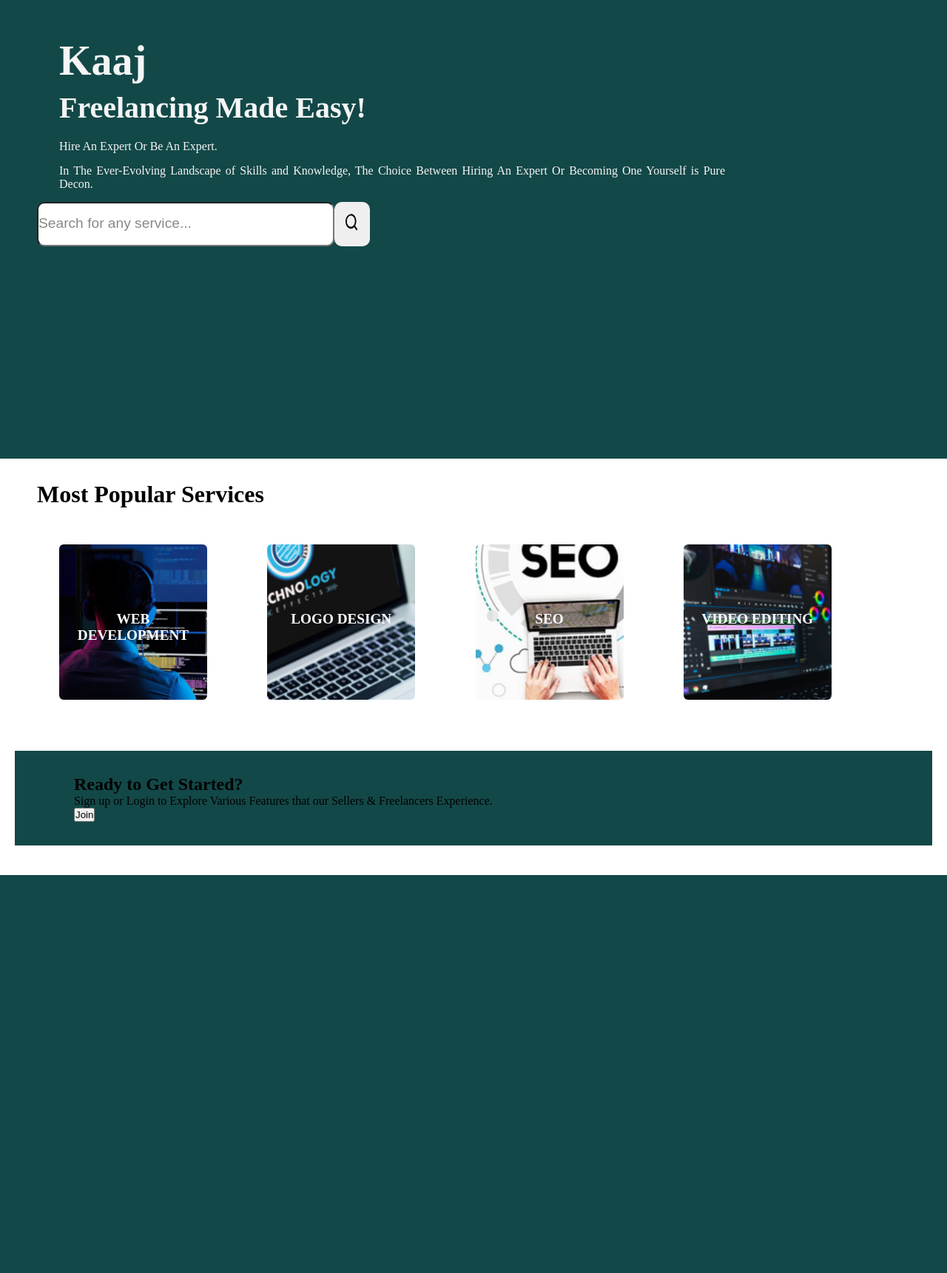
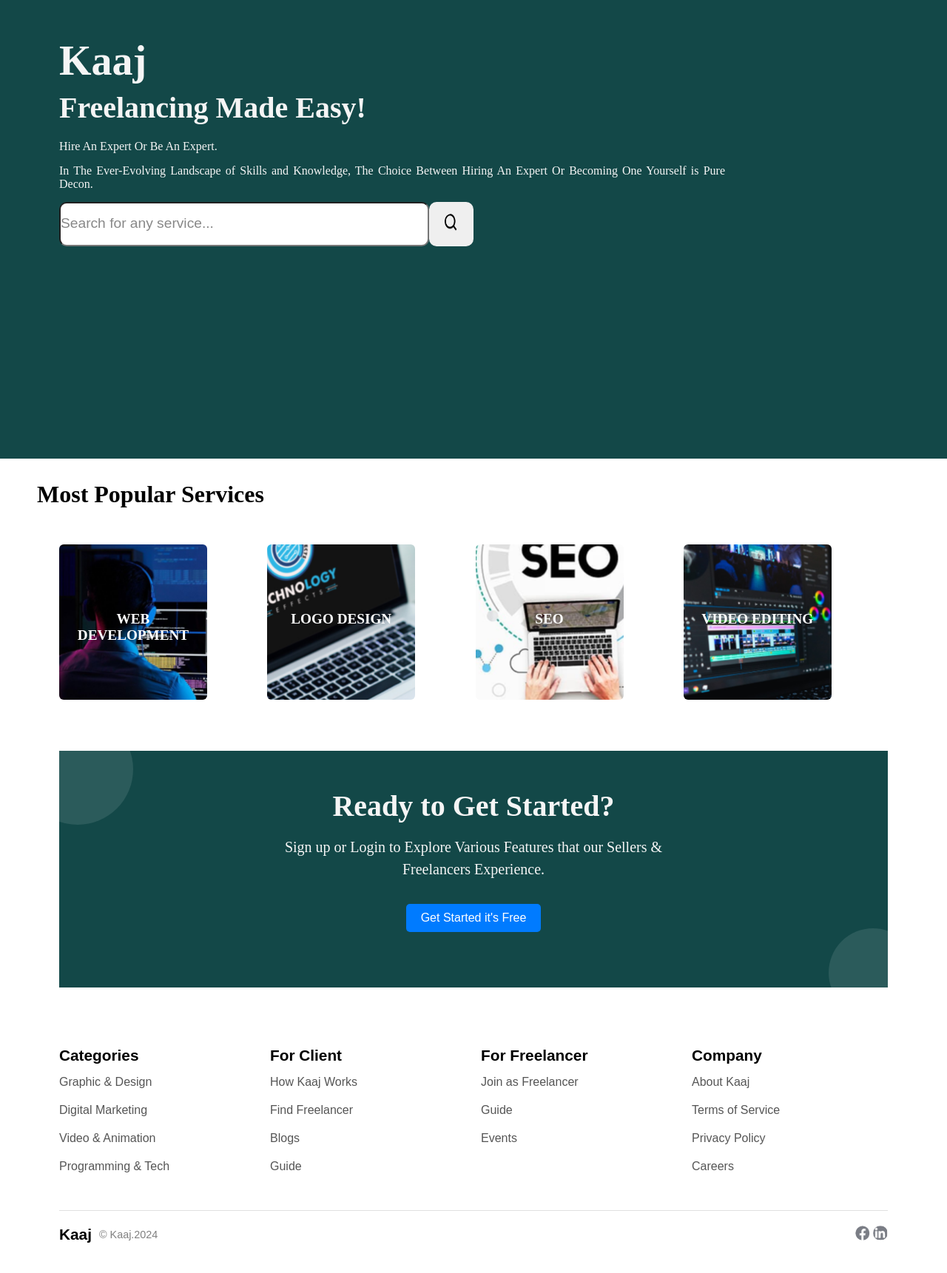
Before and after one commit to suyanthapa/Freelancing-Project, a PHP site: page / in a window 1280 px wide. Shown: the part 38-1759 px from the top of the page at 74% size. Before the commit the page ends 1221 px from the top, so only its background shows below. Run offline with PHP 8.4, Linux system fonts and the light colour scheme.

Commit message:
feat: dashboard updated

```diff
--- a/code/css/dashboard.css
+++ b/code/css/dashboard.css
@@ -26,7 +26,9 @@ margin-bottom: 15px;
     align-items: left;
     /* gap: 20px; */
     margin-bottom: 40px;
-    margin-right: 730px;
+    margin-right: 100px;
+    margin-left: 30px;
+
   }
 
   .searchinput{
@@ -102,11 +104,65 @@ margin-bottom: 15px;
   margin-top: 80px;
 }
 .service-card:hover{
-  zoom: 1.1;
-  transform: translateY(-5px);
+  box-shadow: 0 0 15px 5px rgba(0, 123, 255, 0.5); /* Adjust the glow color and intensity */
+  transition: box-shadow 0.3s ease-in-out;
 }
 .ready{
-  margin: 40px 20px;
+  margin: 40px 80px;
   background-color: #134848;
   padding: 2rem 5rem;
+  height: 320px;
+  display: flex;
+  text-align: center;
+  position: relative;
+  overflow: hidden;
+  color: whitesmoke;
 }
+.ready::before {
+  content: ''; /* Empty content for decoration */
+  position: absolute; /* Positioned relative to the `.ready` container */
+  top: -50px; /* Move the circle above the `.ready` section */
+  left: -50px; /* Move the circle to the left of the `.ready` section */
+  width: 150px; /* Circle size (width) */
+  height: 150px; /* Circle size (height) */
+  background: rgba(255, 255, 255, 0.1); /* Semi-transparent white color */
+  border-radius: 50%; /* Makes it a perfect circle */
+}
+.ready::after {
+  content: '';
+  position: absolute;
+  bottom: -40px; /* Move the circle below the `.ready` section */
+  right: -40px; /* Move the circle to the right of the `.ready` section */
+  width: 120px; /* Circle size */
+  height: 120px; /* Circle size */
+  background: rgba(255, 255, 255, 0.1); /* Same color as `::before` */
+  border-radius: 50%; /* Makes it a circle */
+}
+.content{
+  max-width: 600px;
+  margin: 0 auto;
+  text-align: center;
+}
+.content h2{
+  font-size: 2.5rem;
+  margin-top: 1.2rem;
+  margin-bottom: 1.1rem;
+}
+.content p{
+  font-size: 1.25rem;
+  margin-bottom: 2rem;
+  line-height: 1.5;
+}
+.btn {
+  padding: 10px 20px;
+  font-size: 1rem;
+  color: #fff;
+  background-color: #007bff;
+  border: none;
+  border-radius: 5px;
+  cursor: pointer;
+  transition: background-color 0.3s ease;
+}
+.btn:hover {
+  background-color: #0056b3;
+}
--- /dev/null
+++ b/code/css/footer.css
@@ -0,0 +1,79 @@
+.footer-content {
+    background-color: white;
+    padding: 40px 80px;
+    color:black;
+    font-family: Arial, sans-serif;
+  }
+  .footer-container {
+    display: grid;
+    grid-template-columns: repeat(4, 1fr);
+    gap: 20px;
+  }
+  .footer-column h4 {
+    font-size: 1.3rem;
+    margin-bottom: 15px;
+    color: #000;
+  }
+  .footer-column ul {
+    list-style: none;
+    padding: 0;
+  }
+  .footer-column ul li {
+    margin-bottom: 20px;
+  }
+  .footer-column ul li a {
+    text-decoration: none;
+    color: #555;
+    font-size: 1rem;
+    transition: color 0.3s ease;
+  }
+
+  .footer-column ul li a:hover {
+    color: #134848; /* Accent color */
+  }
+  .footer-bottom {
+    display: flex;
+    justify-content: space-between;
+    align-items: center;
+    margin-top: 30px;
+    padding-top: 20px;
+    border-top: 1px solid #e0e0e0;
+    font-size: 0.9rem;
+  }
+  .footer-text {
+    display: flex;
+    align-items: center;
+  }
+
+  .footer-text h4{
+    font-size: 1.3rem;
+    margin-right: 10px;
+  }
+  .footer-text p {
+    margin: 0;
+  }
+
+  .footer-bottom p {
+    color: grey;
+  }
+  .footer-socials a {
+    position: relative;
+    display: inline-block;
+    border-radius: 50%;
+    overflow: hidden;
+  }
+
+
+  .footer-socials a img {
+    display: block;
+    width: 20px;
+    height: 20px;
+    transition: transform 0.3s ease;
+    position: relative;
+
+  }
+
+  .footer-socials a:hover img {
+    transform: scale(1.1);
+    position: relative;
+  }
--- a/code/dashboard.php
+++ b/code/dashboard.php
@@ -45,7 +45,10 @@
   <div class="content">
     <h2>Ready to Get Started?</h2>
     <p>Sign up or Login to Explore Various Features that our Sellers & Freelancers Experience.</p>
-    <button class="btn">Join</button>
+    <a href="signup.php">
+      <button class="btn">Get Started it's Free</button>
+    </a>
+
 
   </div>
 
--- /dev/null
+++ b/code/footer.php
@@ -0,0 +1,58 @@
+<link rel="stylesheet" href="css/footer.css">
+<footer class="footer-content">
+    <div class="footer-container">
+        <!-- 1st Column -->
+        <div class="footer-column">
+            <h4>Categories</h4>
+            <ul>
+                <li><a href="#">Graphic & Design</a></li>
+                <li><a href="#">Digital Marketing</a></li>
+                <li><a href="#">Video & Animation</a></li>
+                <li><a href="#">Programming & Tech</a></li>
+
+            </ul>
+        </div>
+        <!-- 2nd Column -->
+        <div class="footer-column">
+            <h4>For Client</h4>
+            <ul>
+                <li><a href="#">How Kaaj Works</a></li>
+                <li><a href="#">Find Freelancer</a></li>
+                <li><a href="#">Blogs</a></li>
+                <li><a href="#">Guide</a></li>
+            </ul>
+        </div>
+        <!-- 3rd Column -->
+        <div class="footer-column">
+            <h4>For Freelancer</h4>
+            <ul>
+                <li><a href="#">Join as Freelancer</a></li>
+                <li><a href="#">Guide</a></li>
+                <li><a href="#">Events</a></li>
+
+            </ul>
+        </div>
+        <!-- 4th Column -->
+        <div class="footer-column">
+            <h4>Company</h4>
+            <ul>
+                <li><a href="#">About Kaaj</a></li>
+                <li><a href="#">Terms of Service</a></li>
+                <li><a href="#">Privacy Policy</a></li>
+                <li><a href="#">Careers</a></li>
+
+            </ul>
+        </div>
+    </div>
+    <div class="footer-bottom">
+        <div class="footer-text">
+            <h4>Kaaj</h4>
+            <p>&copy; Kaaj.2024</p>
+        </div>
+
+        <div class="footer-socials">
+            <a href="#"><img src="images/facebook.png"></a>
+            <a href="#"><img src="images/linkedin.png"></a>
+        </div>
+    </div>
+</footer>
--- a/code/index.php
+++ b/code/index.php
@@ -1,15 +1,15 @@
-
 <?php
 
-      session_start();
+session_start();
 
-      // include("connection.php");
-      // include("function.php");
+// include("connection.php");
+// include("function.php");
 
-      // $user_data= check_login($con);
+// $user_data= check_login($con);
 ?>
 <!DOCTYPE html>
 <html lang="en">
+
 <head>
   <meta charset="UTF-8">
   <meta name="viewport" content="width=device-width, initial-scale=1.0">
@@ -20,13 +20,18 @@
 
   </style>
 </head>
+
 <body>
   <!-- Header-Section -->
- <?php include('header.php');?>
+  <?php include('header.php'); ?>
 
   <!-- Dashboaard-Section -->
   <?php include('dashboard.php'); ?>
 
+  <!-- Footer Section -->
+  <?php include('footer.php') ?>
+
   <script src="js/script.js"></script>
 </body>
+
 </html>
```
Also changed, not shown: code/images/facebook.png (added), code/images/linkedin.png (added), 1 other file. Lines whose indentation alone changed are shown as unchanged.
